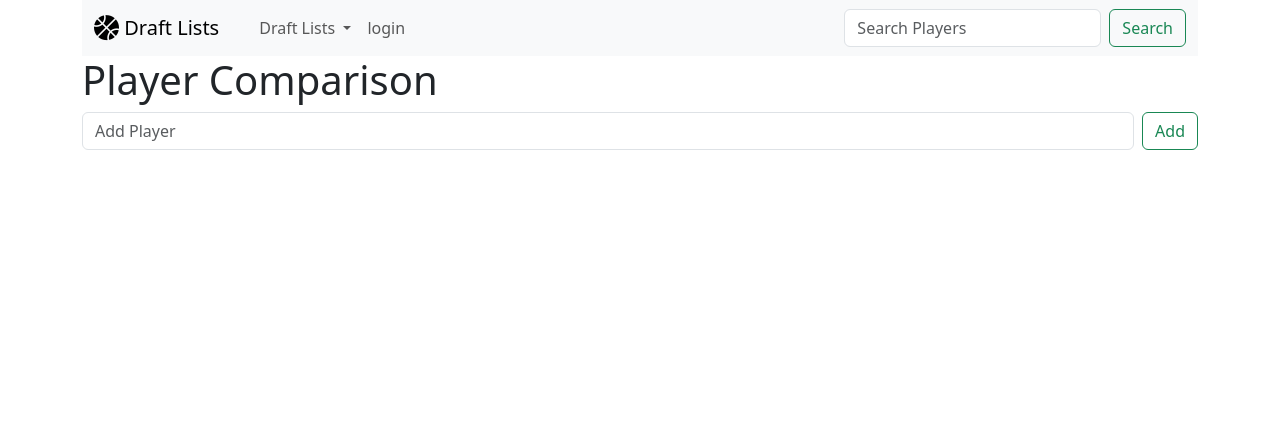
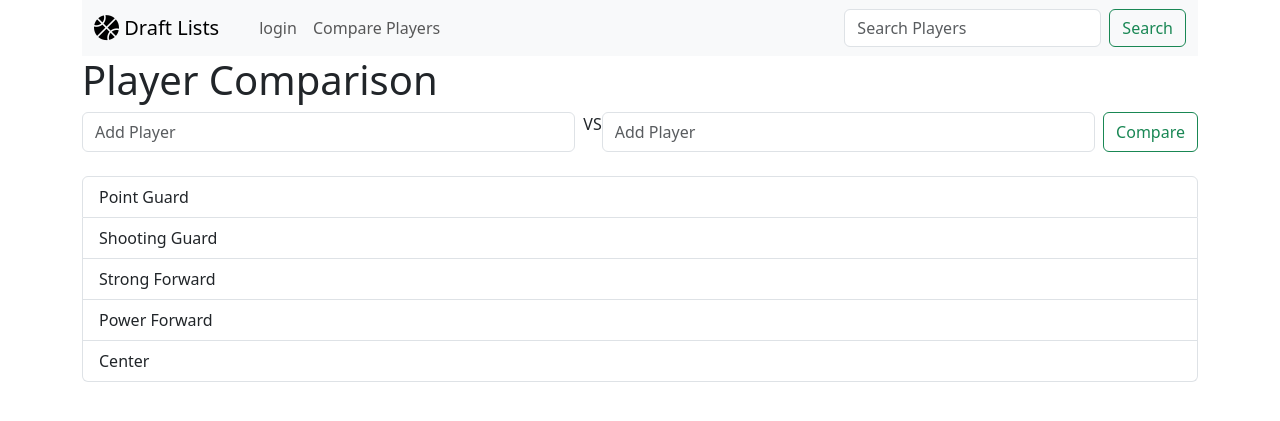
Before and after one commit to cshellen1/fantasy-draft-list, a Flask app: page /comparison in a window 1280 px wide. Shown: the top 421 px of the page. Run offline with Flask 3, Linux system fonts and the light colour scheme; some libraries are stand-ins or nearby versions.

Commit message:
add more functionality for comparing players and a way to add all data used in app to a locale db

```diff
--- a/app.py
+++ b/app.py
@@ -1,15 +1,19 @@
 """Draft List application."""
-import requests
+import requests, random
 import pdb
 from flask import Flask, request, render_template, redirect, flash, session
 from flask_debugtoolbar import DebugToolbarExtension
-from models import db, connect_db, User, List
+from models import db, connect_db, User, List, PlayerList, Player
 from forms import RegisterForm, LoginForm
+from sqlalchemy.sql.functions import ReturnTypeFromArgs
+
+class unaccent(ReturnTypeFromArgs):
+    pass
 
 app = Flask(__name__)
 app.config['SQLALCHEMY_DATABASE_URI'] = 'postgresql:///fantasy-draft-listdb'
 app.config['SQLALCHEMY_TRACK_MODIFICATIONS'] = False
-app.config['SQLALCHEMY_ECHO'] = True
+app.config['SQLALCHEMY_ECHO'] = False
 app.config['SECRET_KEY'] = "iliketrucks12345"
 app.config['DEBUG_TB_INTERCEPT_REDIRECTS'] = False
 debug = DebugToolbarExtension(app)
@@ -24,16 +28,39 @@ def run_login(user):
     session["USER_ID"] = user.id
     session["USERNAME"] = user.username
 
+def make_dbplayers(players):
+    """Create instances of Player to store in the table players"""
 
-# @app.before_request
-# def add_user_to_g():
-#     """If user logged in, add curr user to Flask global."""
+    for player in players:
+        dbplayer = Player(
+            name=player['player_name'],
+            team=player['team'],
+            points=player['PTS'],
+            assists=player['AST'],
+            blocks=player['BLK'],
+            field_goal_percent=player['field_percent'],
+            three_percent=player['three_percent'],
+            minutes_played=player['minutes_played'])
 
-#     if CURR_USER in session:
-#         g.user = User.query.get(session[CURR_USER])
+        db.session.add(dbplayer)
 
-#     else:
-        # g.user = None
+
+def add_player_data():
+    """Retrieve the API data (player stats) and add all the player stats to local db.
+    Need to call this function manually in order to seed the players table."""
+
+    r = requests.get(f"https://nba-stats-db.herokuapp.com/api/playerdata/season/2023")
+    resp = r.json()
+    players = resp['results']
+    make_dbplayers(players)
+    # resp contains 100 players per response
+    while resp['next']:
+        r = requests.get(resp['next'])
+        resp = r.json()
+        players = resp['results']
+        make_dbplayers(players)
+
+    db.session.commit()
 
 ####################### general user routes ###########################
 
@@ -127,24 +154,28 @@ def show_player_search_details():
 
         player_search = request.args.get("q")
 
-        r = requests.get(f"https://nba-stats-db.herokuapp.com/api/playerdata/name/{player_search}")
-        resp = r.json()
-        if resp['count'] == 0:
+        players = Player.query.filter(unaccent(Player.name).ilike(f"%{player_search}%")).all()
+
+        if players == []:
             flash("No data for player. Check spelling.", "danger")
 
             return redirect('/player-details')
-        # pdb.set_trace()
 
-        return render_template("players.html", resp=resp)
+        return render_template("players.html", players=players)
 
     else:
-        r = requests.get("https://nba-stats-db.herokuapp.com/api/playerdata/season/2023")
-        resp = r.json()
+        players = Player.query.filter(Player.id.between(random.randint(1,304), random.randint(305,609))).limit(8).all()
 
-        return render_template("players.html", resp=resp)
+        return render_template("players.html", players=players)
 
 @app.route("/comparison")
 def compare_players():
     """Show page for comparing player statistics and add player to user draft list."""
 
     return render_template("compare.html")
+
+####################### list routes ############################
+
+@app.route("/add-player", methods=['POST'])
+def add_player_to_draftlist():
+    """Add user selcted player to user draftlist"""
--- a/static/script.js
+++ b/static/script.js
@@ -9,22 +9,71 @@ function makePlayerCardHtml(res) {
                         <li class='list-group-item'> Three point %: ${res.data.results[0].three_percent}</li>
                         <li class='list-group-item'> Blocks: ${res.data.results[0].BLK}</li>
                         <li class='list-group-item'> Assists: ${res.data.results[0].AST}</li>
+                        <li class='list-group-item'>
+                          <form id="add-player-form">
+                            <div class="form-check">
+                              <input class="form-check-input" value="sg" type="radio" name="flexRadioDefault" id="flexRadioDefault1">
+                              <label class="form-check-label" for="flexRadioDefault1">
+                              Strong Guard
+                              </label>
+                            </div>
+                            <div class="form-check">
+                              <input class="form-check-input" value="pg" type="radio" name="flexRadioDefault" id="flexRadioDefault2" checked>
+                              <label class="form-check-label" for="flexRadioDefault2">
+                              Point Guard
+                              </label>
+                            </div>
+                            <div class="form-check">
+                              <input class="form-check-input" value="sf" type="radio" name="flexRadioDefault" id="flexRadioDefault2" checked>
+                              <label class="form-check-label" for="flexRadioDefault2">
+                              Small Forward
+                              </label>
+                            </div>
+                            <div class="form-check">
+                              <input class="form-check-input" value="pf" type="radio" name="flexRadioDefault" id="flexRadioDefault2" checked>
+                              <label class="form-check-label" for="flexRadioDefault2">
+                              Power Forward
+                              </label>
+                            </div>
+                            <div class="form-check">
+                              <input class="form-check-input" value="c" type="radio" name="flexRadioDefault" id="flexRadioDefault2" checked>
+                              <label class="form-check-label" for="flexRadioDefault2">
+                              Center
+                              </label>
+                            </div>
+                            <button type="button" data-player="${res.data.results[0].player_name}" class="btn btn-primary" id="add-player-btn" >Primary</button>
+                          </form>
+                        </li>
                     </ul>
                 </div>
             </div>`;
 }
 
-async function addPlayer(player) {
-    const res = await axios.get(`https://nba-stats-db.herokuapp.com/api/playerdata/name/${player}`);
-    const playerCardHtml = makePlayerCardHtml(res);
-    $("#player-cards").append(playerCardHtml);
+async function addPlayer(player1, player2) {
+    const res1 = await axios.get(`https://nba-stats-db.herokuapp.com/api/playerdata/name/${player1}`);
+    const res2 = await axios.get(`https://nba-stats-db.herokuapp.com/api/playerdata/name/${player2}`);
+    const playerCardHtml1 = makePlayerCardHtml(res1);
+    const playerCardHtml2 = makePlayerCardHtml(res2);
+
+    $("#player-cards").append(playerCardHtml1);
+    $("#player-cards").append(playerCardHtml2);
     $("#add-player-form").trigger("reset");
 }
 
-$("#add-player-form").on('submit', async function (evt) {
+$("#compare-player-form").on('submit', async function (evt) {
     evt.preventDefault();
-    console.log("clicked button");
-    const inputPlayer = $('#player').val();
-    console.log(inputPlayer);
-    await addPlayer(inputPlayer);
+    $("#player-cards").empty();
+    const inputPlayer1 = $('#player1').val();
+    const inputPlayer2 = $('#player2').val();
+
+    await addPlayer(inputPlayer1, inputPlayer2);
 });
+
+
+
+$(document).on("click", "#add-player-form", function(evt){
+    evt.preventDefault();
+    const playerName = evt.target.dataset.player;
+    const data = new FormData($("#add-player-form"))
+    console.log(data)
+})
--- a/templates/base.html
+++ b/templates/base.html
@@ -33,26 +33,7 @@
                 <a
                   class="nav-link"
                   href='/user-detail/{{ session["USER_ID"] }}'
-                  >{{ session["USERNAME"] }}</a
-                >
-              </li>
-              <li class="nav-item dropdown">
-                <a
-                  class="nav-link dropdown-toggle"
-                  href="#"
-                  role="button"
-                  data-bs-toggle="dropdown"
-                  aria-expanded="false">
-                  Draft Lists
-                </a>
-                <ul class="dropdown-menu">
-                  <li><a class="dropdown-item" href="#">Action</a></li>
-                  <li><a class="dropdown-item" href="#">Another action</a></li>
-                  <li><hr class="dropdown-divider" /></li>
-                  <li>
-                    <a class="dropdown-item" href="#">Something else here</a>
-                  </li>
-                </ul>
+                  >{{ session["USERNAME"] }}</a>
               </li>
               <li class="nav-item">
                 {% if session["USER_ID"] %}
@@ -60,6 +41,12 @@
                 {% else %}
                 <a class="nav-link" href="/login">login</a>
                 {% endif %}
+              </li>
+              <li class="nav-item">
+                <a
+                  class="nav-link"
+                  href='/comparison'
+                >Compare Players</a>
               </li>
             </ul>
             <form class="d-flex" role="search" action="/player-details">
--- a/templates/compare.html
+++ b/templates/compare.html
@@ -2,17 +2,39 @@
 content %}
 
 <h1 class="diplay-1">Player Comparison</h1>
-<form class="d-flex" role="search" id="add-player-form">
+<form class="d-flex" role="search" id="compare-player-form">
   <input
     class="form-control me-2"
     type="search"
     placeholder="Add Player"
-    id="player" />
-  <button class="btn btn-outline-success">Add</button>
+    id="player1" />
+    <p>VS</p>
+    <input
+    class="form-control me-2"
+    type="search"
+    placeholder="Add Player"
+    id="player2" />
+  <button class="btn btn-outline-success">Compare</button>
 </form>
 <br />
 <div class="row justify-content-center" id="player-cards">
   <!-- Player cards for comparison will go here  -->
 </div>
-
+<div class="row">
+  <div class="col">
+    <div class="list-group">
+      <a href="#" id="pg" class="list-group-item list-group-item-action">Point Guard</a>
+      <a href="#" id="sg" class="list-group-item list-group-item-action id="""
+        >Shooting Guard</a
+      >
+      <a href="#" id="sf" class="list-group-item list-group-item-action"
+        >Strong Forward</a
+      >
+      <a href="#" id="pf" class="list-group-item list-group-item-action"
+        >Power Forward</a
+      >
+      <a href="#" id="c" class="list-group-item list-group-item-action">Center</a>
+    </div>
+  </div>
+</div>
 {% endblock %}
```
Also changed, not shown: models.py (+32 -9 lines), templates/home.html (+27 -9 lines), templates/players.html (+24 -26 lines), 3 other files.
